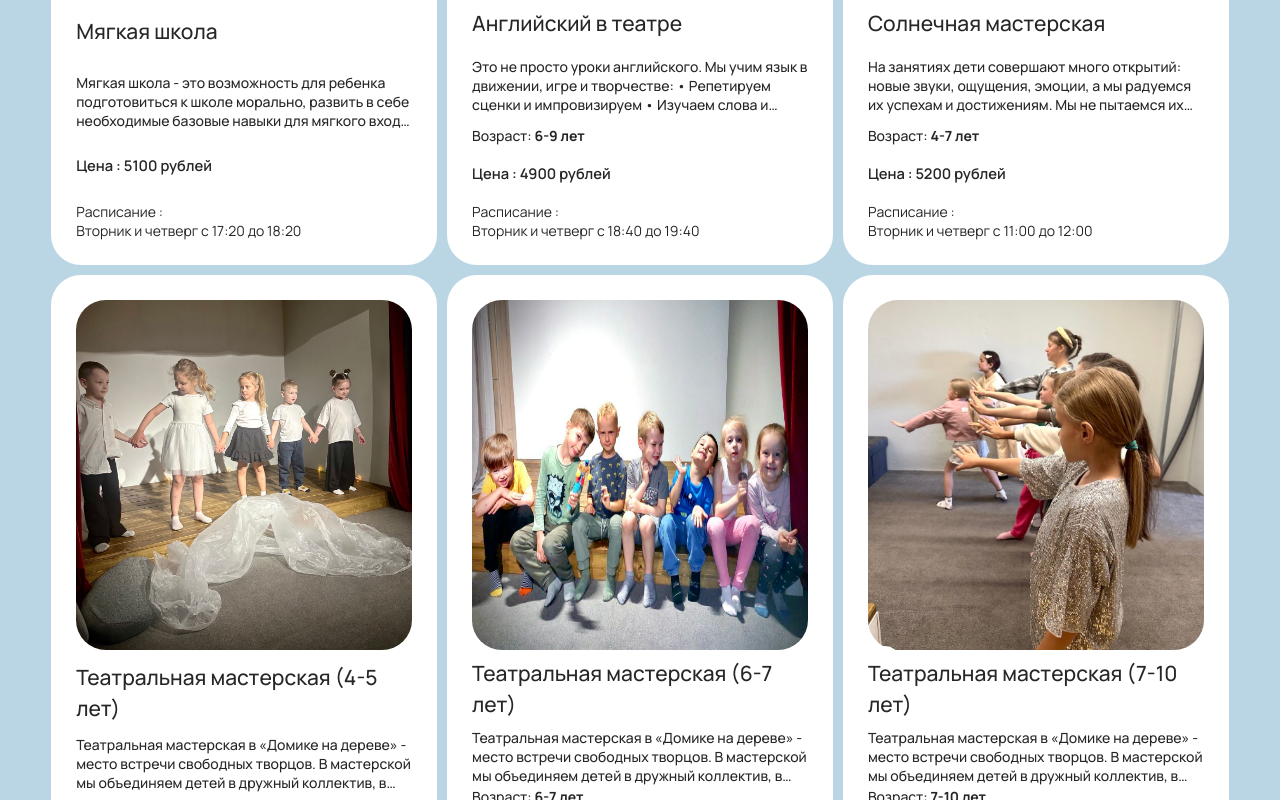
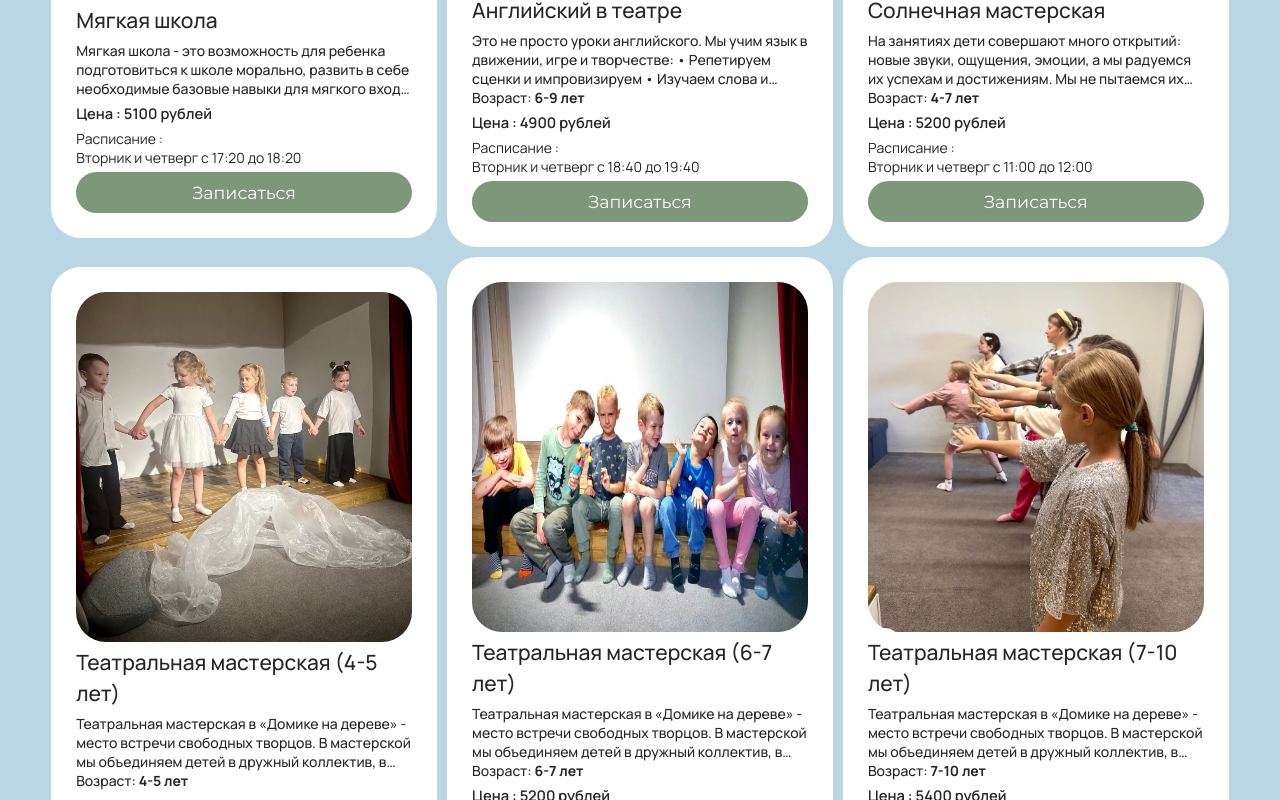
Before and after one commit to simonagleev/domik_na_dereve, a Next.js app: page /creativeWorkshops in a window 1280 px wide. Shown: the part 1320-2120 px from the top of the page. Built offline with nearby package versions, Linux system fonts and the light colour scheme.

Commit message:
butoon + api changes in feedback request

```diff
--- a/src/app/api/send-telegram-feedback-request/route.js
+++ b/src/app/api/send-telegram-feedback-request/route.js
@@ -31,7 +31,8 @@ export async function POST(request) {
             тел: ${data.phone}.
             Имя ребенка: ${data.childName ? data.childName : ''}
             Возраст: ${data.childAge ? data.childAge : ''}
-            ${data.eventDate ? 'Планируемая дата: ' + data.eventDate : null}`
+            ${data.eventDate ? 'Планируемая дата: ' + data.eventDate : ''}
+            ${(data.type === 'creative_workshops' && data.cw_name) ? 'Название: ' + data.cw_name : ''}`
 
         for (const chatId of chatIds) {
             await fetch(url, {
--- a/src/app/creativeWorkshops/components/card/card.js
+++ b/src/app/creativeWorkshops/components/card/card.js
@@ -3,9 +3,12 @@
 import styles from "./card.module.css";
 import Image from "next/image";
 import { useState } from "react";
+import { useFeedbackRequestFormStore } from "@/store/feedbackRequestFormStore";
+import { type } from "os";
 
 export default function Cw_card({ data, index }) {
     const [expanded, setExpanded] = useState(false);
+    const { openFeedbackRequestForm, updateFormData } = useFeedbackRequestFormStore();
 
     return (
         <div className={`${styles.card} ${expanded ? styles.expanded : ""}`} key={index}>
@@ -38,11 +41,21 @@ export default function Cw_card({ data, index }) {
                     <p className={styles.price}>
                         Цена : {data.price} рублей
                     </p>
-                    <p className={styles.description}>
+                    <div className={styles.description}>
                         Расписание : {data.schedule.map((e, index) => {
-                            return <p key={index+'s'}>{e}</p>
+                            return <p key={index + 's'}>{e}</p>
                         })}
-                    </p>
+                    </div>
+                    <button
+                        className={styles.buy_btn}
+                        onClick={() => {
+                                console.log('TEST action')
+                                openFeedbackRequestForm({type: 'creative_workshops'})
+                                updateFormData('cw_name', data.name)
+                        }}
+                    >
+                        Записаться
+                    </button>
                 </div>
             </div>
         </div>
--- a/src/app/creativeWorkshops/components/card/card.module.css
+++ b/src/app/creativeWorkshops/components/card/card.module.css
@@ -14,12 +14,15 @@
     min-width: 25%;
 
     /* NEW */
-    height: 650px;
+    height: 675x;
     overflow: hidden;
 }
+
 .card.expanded {
-    overflow-y: auto; /* скролл внутри карточки */
+    overflow-y: auto;
+    /* скролл внутри карточки */
 }
+
 .card_image_container {
     width: 100%;
     position: relative;
@@ -90,7 +93,8 @@
 
 .truncated {
     display: -webkit-box;
-    -webkit-line-clamp: 3; /* сколько строк оставить до обрезки */
+    -webkit-line-clamp: 3;
+    /* сколько строк оставить до обрезки */
     -webkit-box-orient: vertical;
     overflow: hidden;
     cursor: pointer;
@@ -103,6 +107,23 @@
 
 .card_text:hover {
     opacity: 0.85;
+}
+
+.description {
+    margin-bottom: 5px;
+}
+
+.buy_btn {
+    width: 100%;
+    background-color: rgba(124, 152, 120, 1);
+    font-weight: 400;
+    padding: 10px 68px 10px;
+    font-size: 1.25rem;
+    font-family: 'Montserrat', sans-serif;
+    color: #fff;
+    border: none;
+    border-radius: 30px;
+    cursor: pointer;
 }
 
 @media (max-width: 480px) {
@@ -147,4 +168,11 @@
     .card_text {
         font-weight: 500;
     }
+
+    .buy_btn {
+        padding: 12px 40px;
+        line-height: 22px;
+        font-size: 1.25rem;
+        width: 100%;
+    }
 }
--- a/src/store/feedbackRequestFormStore.js
+++ b/src/store/feedbackRequestFormStore.js
@@ -9,6 +9,7 @@ export const useFeedbackRequestFormStore = create((set) => ({
         childName: '',
         childAge: '',
         eventDate: '',
+        cw_name: '',
     },
     isSuccess: false,
     //modal
@@ -29,6 +30,7 @@ export const useFeedbackRequestFormStore = create((set) => ({
             childName: '',
             childAge: '',
             eventDate: '',
+            cw_name: '',
         }
     }),
     setIsSuccess: (value) => set({ isSuccess: value }),
```
